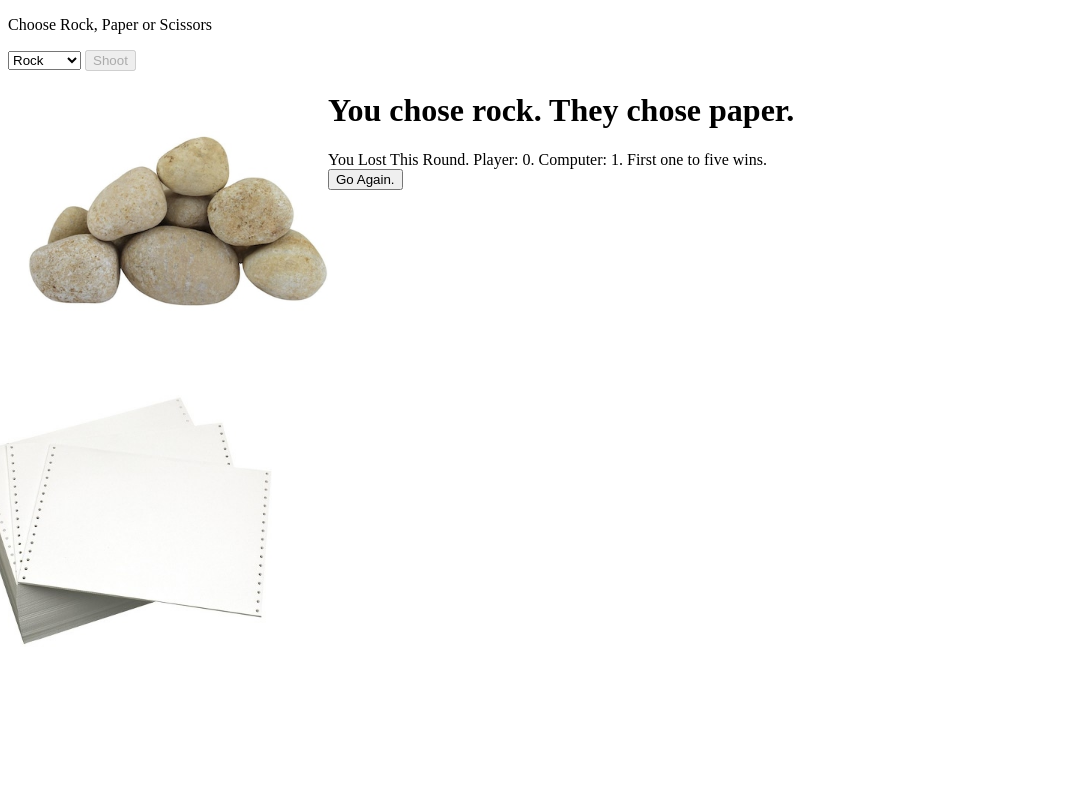
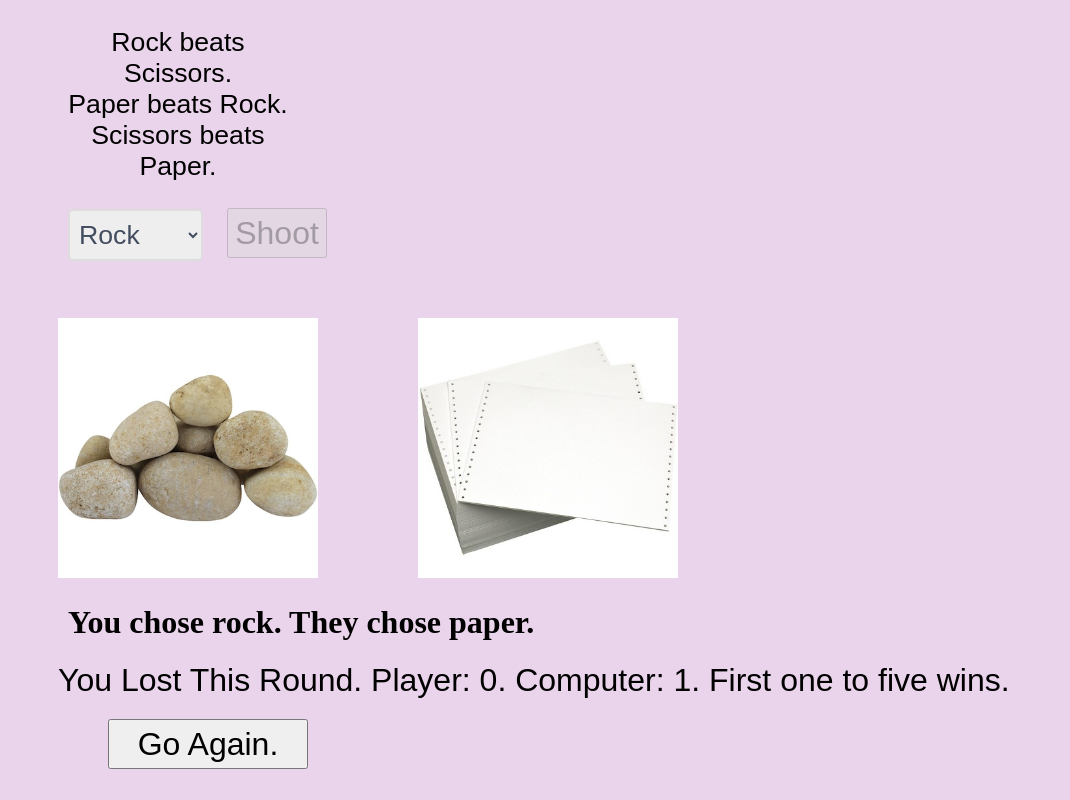
Before and after one commit to slaven89/January-project, a plain HTML site: page index.html in a window 1280 px wide. Both pictures are taken after a click on the button "Shoot". Shown: the whole page, without its empty margins (0-1070 px from the left). Drawn offline with Linux system fonts and the light colour scheme; files whose address does not match are found by name.

Commit message:
finished project

```diff
--- a/index.html
+++ b/index.html
@@ -5,10 +5,11 @@
     <link rel="stylesheet" href="styles.css">
     <title>Rock Paper Scissors Game</title>
 </head>
-
-<!--Player chooses rock, paper,scissors-->
+<body class="wholeScreen">
 <div>
-    <p id="playerChoose">Choose Rock, Paper or Scissors</p>
+    <p id="playerChoose">Rock beats Scissors.
+        Paper beats Rock.
+        Scissors beats Paper.</p>
     <select id="choice" required>
         <option>Rock</option>
         <option>Paper</option>
@@ -18,13 +19,9 @@
 </div>
 
 <div class="pictureBox">
-    <img src="" id="playerVisual">
-</div>
+    <img src=""  id="playerVisual">
+    <img src=""  id="computerVisual">
 
-
-<div class="pictureBox">
-    <img src="" id="computerVisual">
-</div>
 <!--Results are shown-->
 <h1 id="whatHappened"></h1>
 
@@ -32,9 +29,11 @@
 <!--Score is kept here-->
 <div id="keepScore"></div>
 <button hidden id="goAgainButton">Go Again.</button>
+</div>
 
 <div hidden id="endOfGame">
-    <button onclick="window.location.reload()">Start New Game.</button>
+    <button onclick="window.location.reload()" id="redoButton">Start New Game.</button>
 </div>
+</body>
 <script src="main.js"></script>
 </html>
--- a/styles.css
+++ b/styles.css
@@ -1,17 +1,92 @@
 #playerVisual {
     float: left;
-    margin-left: 20px;
-    max-width: 300px;
-    max-height: 300px;
+    margin-left: 50px;
+    margin-right: 50px;
+    max-width: 260px;
+    max-height: 260px;
+    min-height: 260px;
+    border-width: 1px solid;
+    border-color: black;
+}
+#keepScore {
+    display: block;
+    font: 24pt Arial;
+}
+
+#playerChoose {
+    margin-left: 60px;
+    font-size: 20pt;
+    white-space: pre-line;
+    text-align: center;
+}
+
+#computerVisual {
+    float: center;
+    margin-right: 300px;
+    margin-left: 50px;
+    max-width: 260px;
+    max-height: 260px;
+    min-height: 260px;
     border-width: 1px solid;
     border-color: black;
 }
 
-#computerVisual {
-    float: right;
-    margin-right: 1000px;
-    max-width: 300px;
-    max-height: 300px;
-    border-width: 1px solid;
-    border-color: black;
+.pictureBox {
+
 }
+
+#choice {
+    padding: 8px 5px;
+    margin-right: 10px;
+    margin-left: 60px;
+    margin-bottom: 50px;
+    color: #434d5f;
+    background-color: #eeeeee;
+    font: 20pt Arial;
+    border: 2px solid #dddddd;
+    cursor: pointer;
+    border-radius: 5px;
+}
+
+#keepScore {
+    margin-left: 50px;
+    margin-right: 200px;
+}
+
+.wholeScreen {
+    background-color:rgb(234, 212, 235);
+}
+
+#shootButton {
+    width: 100px;
+    height: 50px;
+    font: 24pt Arial;
+    margin-left: 10px;
+    margin-bottom: 60px;
+}
+
+#goAgainButton {
+    width: 200px;
+    height: 50px;
+    font: 24pt Arial;
+    margin-top: 20px;
+    margin-left: 100px;
+    margin-right: 150px;
+}
+
+#redoButton {
+    width: 200px;
+    height: 80px;
+    font: 24pt Arial;
+    margin-left: 60px;
+    margin-top: 20px;
+}
+
+#whatHappened {
+    margin-left: 60px;
+}
+
+p {
+    max-width: 220px;
+    font: larger Arial;
+}
```
Also changed, not shown: main.js (+9 -3 lines).
